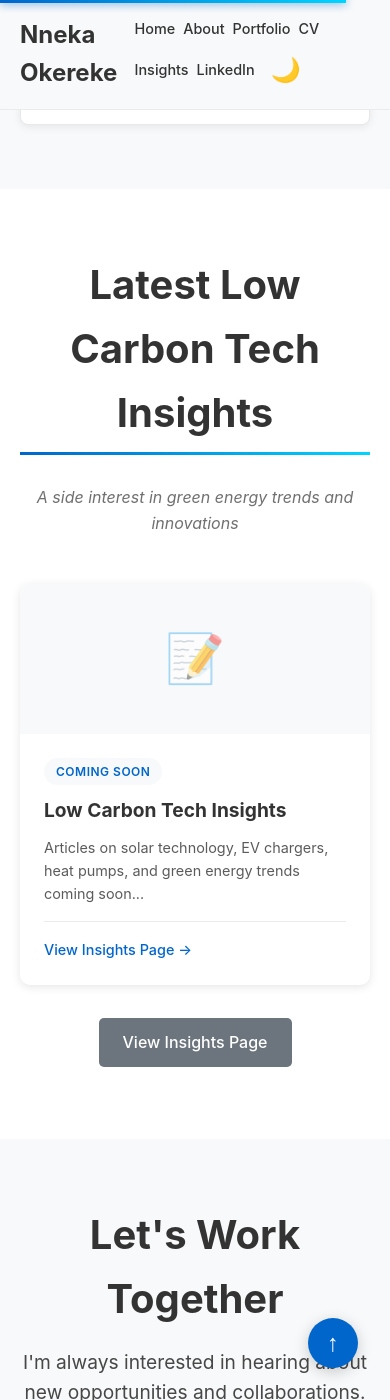
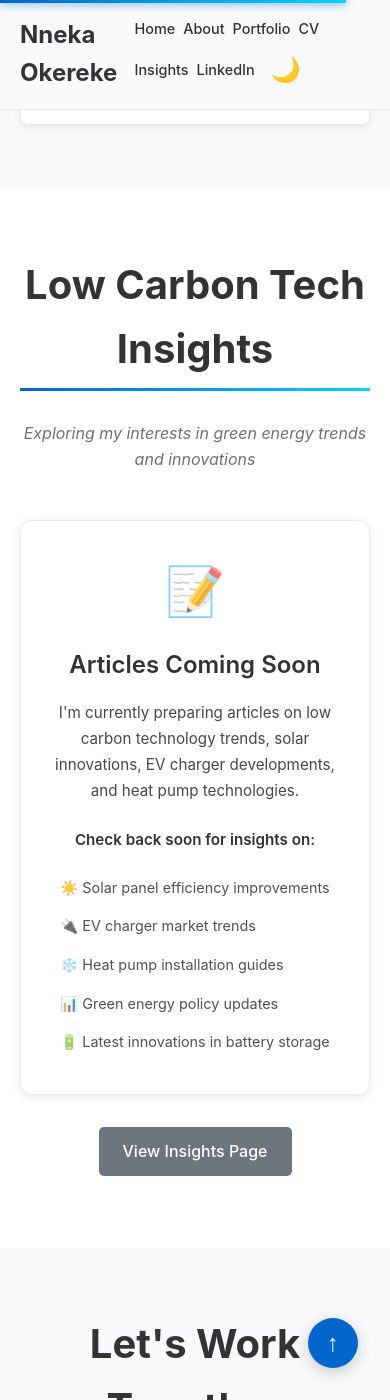
Before and after one commit to nnekaokereke/nnekaokereke.github.io, a Jekyll site: the page built from index.html, in a window 390 px wide and 1400 px high, scrolled down 5954 px. Built offline with Jekyll 4.4.1, drawn with Linux system fonts in a browser that asks for light colours.

Commit message:
Update insights section to showcase interests and upcoming article topics

```diff
--- a/assets/css/style.css
+++ b/assets/css/style.css
@@ -973,6 +973,113 @@ body {
 .view-all-insights {
     text-align: center;
     margin-top: 2rem;
+}
+
+/* Insights Coming Soon Box */
+.insights-coming-soon-box {
+    background-color: var(--card-bg);
+    border-radius: 12px;
+    padding: 3rem 2.5rem;
+    box-shadow: 0 2px 10px var(--card-shadow);
+    border: 1px solid var(--border-color);
+    text-align: center;
+    max-width: 700px;
+    margin: 0 auto 2rem;
+    transition: transform 0.3s ease, box-shadow 0.3s ease;
+}
+
+.insights-coming-soon-box:hover {
+    transform: translateY(-3px);
+    box-shadow: 0 5px 20px var(--card-shadow);
+}
+
+.coming-soon-icon {
+    font-size: 4rem;
+    margin-bottom: 1.5rem;
+    opacity: 0.8;
+}
+
+.insights-coming-soon-box h3 {
+    font-size: 1.8rem;
+    color: var(--text-color);
+    margin-bottom: 1.5rem;
+    font-weight: 600;
+}
+
+.coming-soon-intro {
+    color: var(--text-color);
+    font-size: 1.05rem;
+    line-height: 1.7;
+    margin-bottom: 1.5rem;
+    opacity: 0.9;
+}
+
+.coming-soon-check {
+    color: var(--text-color);
+    font-size: 1rem;
+    font-weight: 600;
+    margin-bottom: 1.5rem;
+    margin-top: 2rem;
+}
+
+.upcoming-topics-list {
+    list-style: none;
+    padding: 0;
+    margin: 0;
+    text-align: left;
+    display: inline-block;
+}
+
+.upcoming-topics-list li {
+    color: var(--text-color);
+    font-size: 1rem;
+    line-height: 1.8;
+    padding: 0.5rem 0;
+    padding-left: 0.5rem;
+    opacity: 0.85;
+    transition: opacity 0.3s ease, transform 0.2s ease;
+}
+
+.upcoming-topics-list li:hover {
+    opacity: 1;
+    transform: translateX(5px);
+}
+
+.upcoming-topics-list li::before {
+    margin-right: 0.75rem;
+}
+
+/* Responsive Design for Insights Coming Soon */
+@media (max-width: 768px) {
+    .insights-coming-soon-box {
+        padding: 2rem 1.5rem;
+        margin-bottom: 1.5rem;
+    }
+
+    .coming-soon-icon {
+        font-size: 3rem;
+        margin-bottom: 1rem;
+    }
+
+    .insights-coming-soon-box h3 {
+        font-size: 1.5rem;
+        margin-bottom: 1rem;
+    }
+
+    .coming-soon-intro {
+        font-size: 0.95rem;
+    }
+
+    .coming-soon-check {
+        font-size: 0.95rem;
+        margin-top: 1.5rem;
+        margin-bottom: 1rem;
+    }
+
+    .upcoming-topics-list li {
+        font-size: 0.9rem;
+        padding: 0.4rem 0;
+    }
 }
 
 /* CTA Section */
--- a/index.html
+++ b/index.html
@@ -254,26 +254,24 @@ title: Home
 <section class="latest-insights-section">
     <div class="container">
         <div class="insights-header">
-            <h2 class="section-title">Latest Low Carbon Tech Insights</h2>
-            <p class="insights-subtitle">A side interest in green energy trends and innovations</p>
+            <h2 class="section-title">Low Carbon Tech Insights</h2>
+            <p class="insights-subtitle">Exploring my interests in green energy trends and innovations</p>
         </div>
 
-        <div class="insights-preview-grid">
-            <div class="insight-preview-card">
-                <div class="insight-image">
-                    <div class="insight-image-placeholder">📝</div>
-                </div>
-                <div class="insight-content">
-                    <span class="insight-category">Coming Soon</span>
-                    <h3>Low Carbon Tech Insights</h3>
-                    <p class="insight-excerpt">
-                        Articles on solar technology, EV chargers, heat pumps, and green energy trends coming soon...
-                    </p>
-                    <div class="insight-meta">
-                        <a href="{{ '/insights' | relative_url }}" class="insight-read-link">View Insights Page →</a>
-                    </div>
-                </div>
-            </div>
+        <div class="insights-coming-soon-box">
+            <div class="coming-soon-icon">📝</div>
+            <h3>Articles Coming Soon</h3>
+            <p class="coming-soon-intro">
+                I'm currently preparing articles on low carbon technology trends, solar innovations, EV charger developments, and heat pump technologies.
+            </p>
+            <p class="coming-soon-check">Check back soon for insights on:</p>
+            <ul class="upcoming-topics-list">
+                <li>☀️ Solar panel efficiency improvements</li>
+                <li>🔌 EV charger market trends</li>
+                <li>❄️ Heat pump installation guides</li>
+                <li>📊 Green energy policy updates</li>
+                <li>🔋 Latest innovations in battery storage</li>
+            </ul>
         </div>
 
         <div class="view-all-insights">
```
